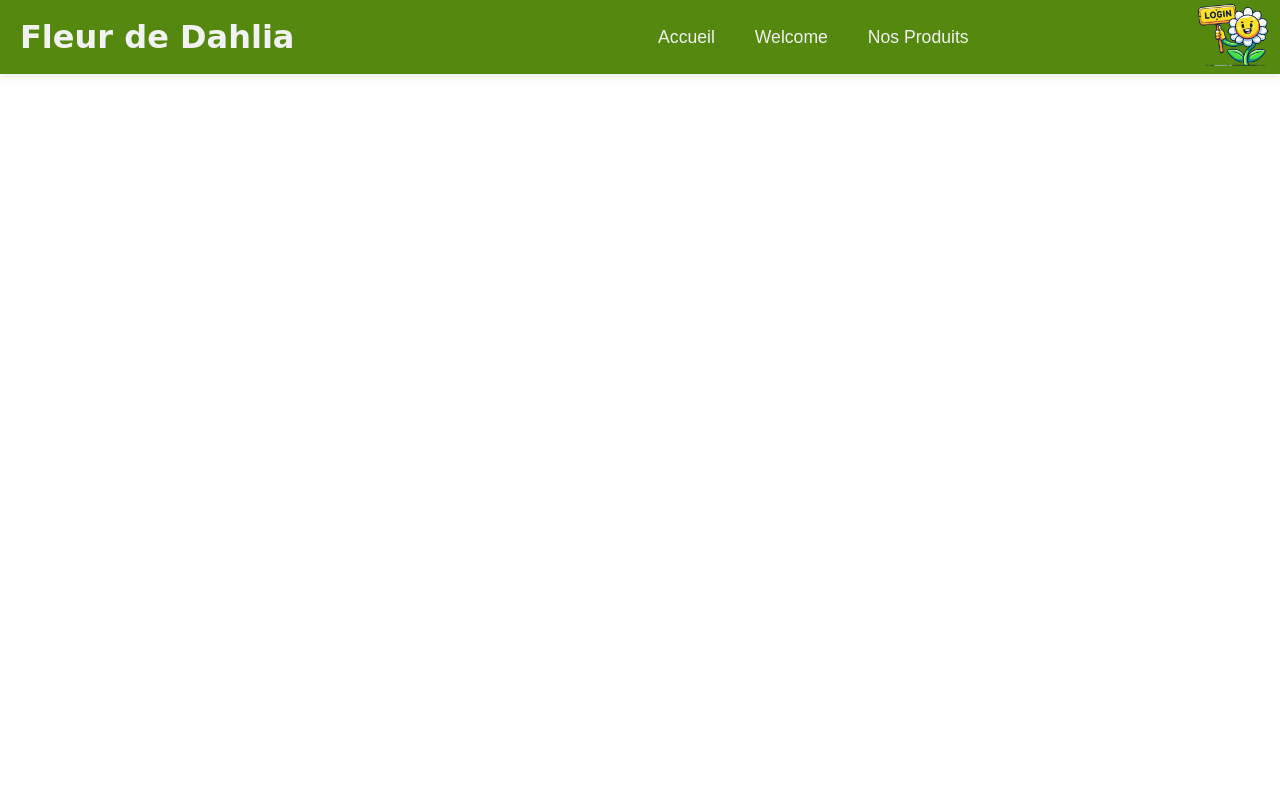
After one commit to Yamin-13/430-php-login-YAO, a PHP site: template view/partial/header-2.php in a window 1280 px wide. The commit adds this page. Run offline with PHP 8.4, Linux system fonts and the light colour scheme; the template is opened without the code that fills it: most values are stand-ins (such as "Sample title", 1, 10 or a date in 2020).

Commit message:
[update] découpe les fichier view de maniere plus claire

```diff
--- a/asset/style.css
+++ b/asset/style.css
@@ -4,6 +4,18 @@
     box-sizing: border-box;
     font-family: 'Poppins', sans-serif;
 }
+
+body {
+    display: flex;
+    flex-direction: column;
+    min-height: 100vh;
+}
+
+main {
+    flex-grow: 1;
+    padding-left: 16px;
+}
+
 
 .error-message {
     margin-top: 10px;
@@ -294,7 +306,6 @@ footer {
     background-color: #54880e;
     font-weight: bold;
     width: 100%;
-    margin-top: 325px;
 
     ul {
         display: flex;
--- a/ctrl/login/welcome.php
+++ b/ctrl/login/welcome.php
@@ -9,4 +9,6 @@ if (!isset($_SESSION['user'])) {
     exit();
 }
 
+include $_SERVER['DOCUMENT_ROOT'] . '/view/partial/header-2.php';
 include $_SERVER['DOCUMENT_ROOT'] . '/view/login/welcome.php';
+include $_SERVER['DOCUMENT_ROOT'] . '/view/partial/footer.php';
--- /dev/null
+++ b/view/partial/header-2.php
@@ -0,0 +1,41 @@
+<!DOCTYPE html>
+<html lang="en">
+
+<head>
+    <meta charset="UTF-8">
+    <meta name="viewport" content="width=device-width, initial-scale=1.0">
+    <link rel="stylesheet" href="/asset/style.css">
+    <title><?= $titrePage ?></title>
+</head>
+
+<body>
+
+    <?php
+    // Vérifie si l'utilisateur est authentifié
+    $isLoggedIn = isset($_SESSION['user']); ?>
+
+    <header>
+        <h1>Fleur de Dahlia</h1>
+        <nav>
+            <ul>
+                <li><a href="#">Accueil</a></li>
+                <li><a href="/ctrl/login/welcome.php">Welcome</a></li>
+                <li><a href="#">Nos Produits</a></li>
+
+
+                <?php if ($isLoggedIn && $_SESSION['user']['idRole'] == '10') : ?> <!-- cache le lien Nos secret si l'utilisateur n'a pas le role admin -->
+                    <li><a href="/ctrl/login/secret.php">Secrets</a></li>
+                <?php endif; ?>
+            </ul>
+        </nav>
+        <?php if ($isLoggedIn) : ?>
+            <div class="helloUserParent">
+                <p id="helloUser">Bonjour, <?= ($_SESSION['user']['email']) ?> </p>
+                <a href="/ctrl/profile/profile.php" class="imageAvatar"> <img src="" alt="profile" /></a><!---avatar  -->
+            </div>
+
+            <a href="/ctrl/login/logout.php" class="profile-icon"><img src="/asset/img/flowerYelow-removebg-preview.png" alt="Profile Icon"></a>
+        <?php else : ?>
+            <a href="/ctrl/login/login.php" class="profile-icon"><img src="/asset/img/loginFlower.png" alt="Login Icon"></a>
+        <?php endif; ?>
+    </header>
--- a/view/partial/header.php
+++ b/view/partial/header.php
@@ -27,4 +27,3 @@ $isLoggedIn = isset($_SESSION['user']); ?>
         <a href="/ctrl/login/login.php" class="profile-icon"><img src="/asset/img/loginFlower.png" alt="Login Icon"></a>
     <?php endif; ?>
 </header>
-<script src="/asset/script/hiddenForm.js"></script>
```
Also changed, not shown: view/login/welcome.php (+5 -22 lines).
